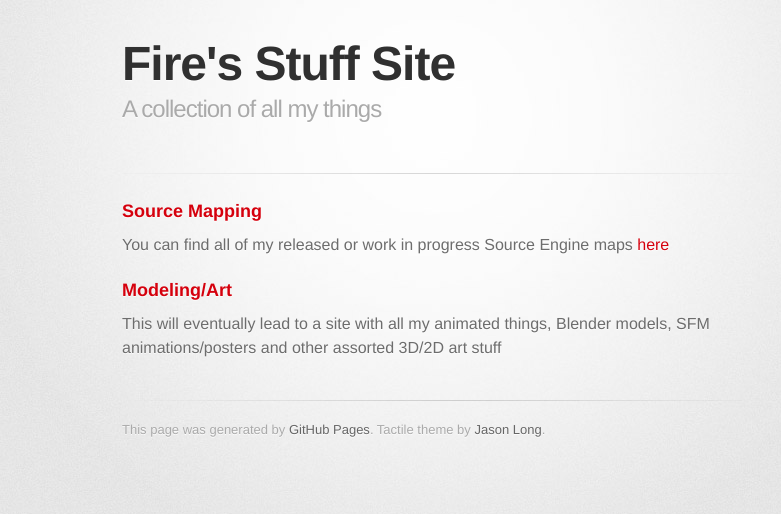
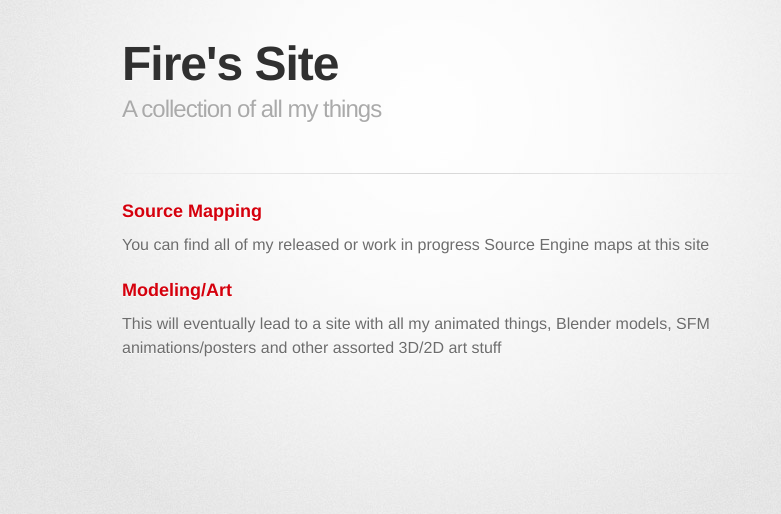
Before and after one commit to Oblivi/Fires1.github.io, a plain HTML site: page index.html in a window 1280 px wide. Shown: the whole page, without its empty margins (208-989 px from the left). Drawn offline with Linux system fonts and the light colour scheme; a web font is replaced by a local one.

Commit message:
Update index.html

```diff
--- a/index.html
+++ b/index.html
@@ -18,7 +18,7 @@
       <div class="inner">
 
         <header>
-          <h1>Fire&#39;s Stuff Site</h1>
+          <h1>Fire&#39;s Site</h1>
           <h2>A collection of all my things</h2>
         </header>
 
@@ -29,7 +29,7 @@
           <h3>
 <a href="http://fires1.github.io/SourceMapping/">Source Mapping</a></h3>
 
-<p>You can find all of my released or work in progress Source Engine maps <a href="http://fires1.github.io/SourceMapping/">here</a></p>
+<p>You can find all of my released or work in progress Source Engine maps at this site</p>
 
 <h3>
 <a id="modelingart" class="anchor" href="#modelingart" aria-hidden="true"><span class="octicon octicon-link"></span></a>Modeling/Art</h3>
@@ -37,9 +37,7 @@
 <p>This will eventually lead to a site with all my animated things, Blender models, SFM animations/posters and other assorted 3D/2D art stuff</p>
         </section>
 
-        <footer>
-          This page was generated by <a href="https://pages.github.com">GitHub Pages</a>. Tactile theme by <a href="https://twitter.com/jasonlong">Jason Long</a>.
-        </footer>
+
 
 
       </div>
```
